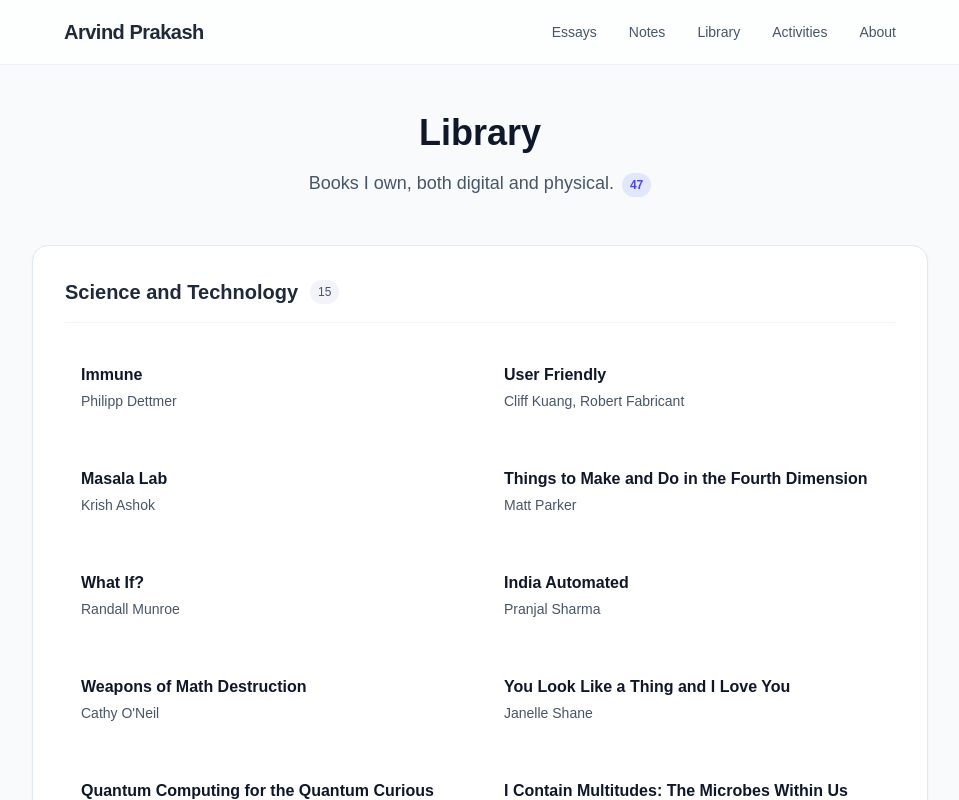
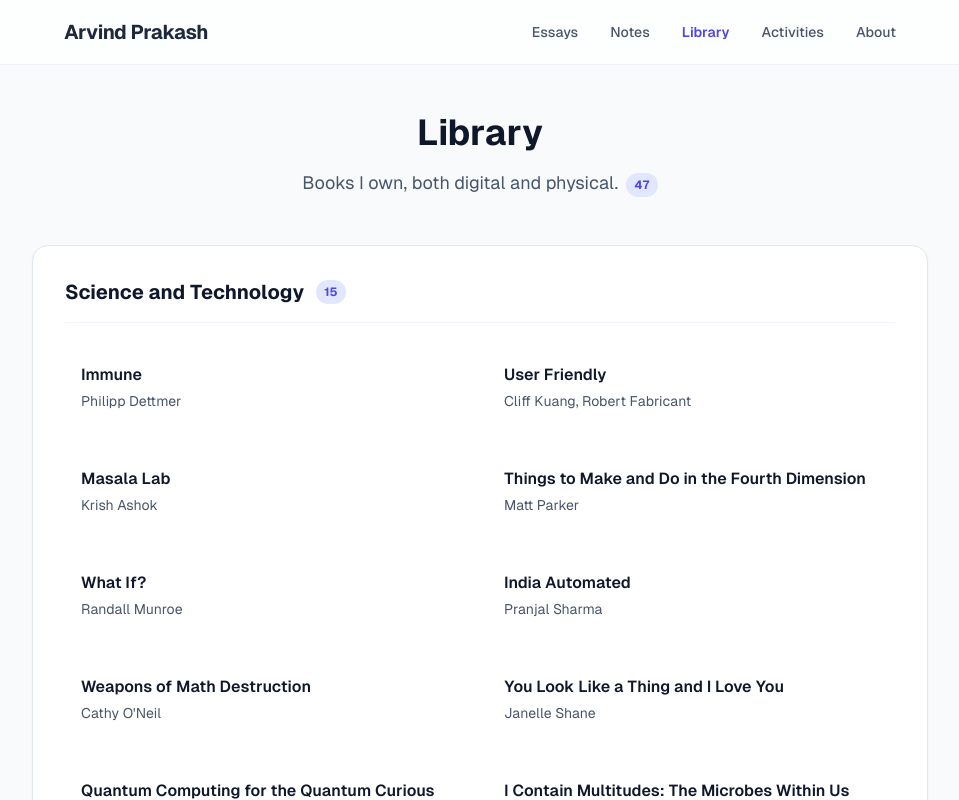
Before and after one commit to DrNightmare/blog-v2, a Next.js app: page /library in a window 1280 px wide. Shown: the top 800 px of the page, without its empty margins (160-1119 px from the left). Built offline with nearby package versions, Linux system fonts and the light colour scheme.

Commit message:
chore: UI updates, third cut

```diff
--- a/src/app/globals.css
+++ b/src/app/globals.css
@@ -3,7 +3,7 @@
 @tailwind utilities;
 
 :root {
-  /* Base Colors */
+  /* Base Colors (Start-up Minimal / Slate) */
   --background: #f8fafc;
   /* Slate-50 */
   --foreground: #0f172a;
@@ -11,7 +11,7 @@
   --surface: #ffffff;
   /* White */
 
-  /* Typography */
+  /* Typography (Crisp Cool Grays) */
   --text-main: #1e293b;
   /* Slate-800 */
   --text-secondary: #475569;
@@ -21,7 +21,7 @@
   --text-subtle: #94a3b8;
   /* Slate-400 */
 
-  /* Primary Brand Colors */
+  /* Primary Brand Colors (Electric Indigo) */
   --primary: #4f46e5;
   /* Indigo-600 */
   --primary-hover: #4338ca;
@@ -55,7 +55,7 @@
 body {
   color: var(--foreground);
   background: var(--background);
-  font-family: Arial, Helvetica, sans-serif;
+  font-family: var(--font-geist-sans), sans-serif;
 }
 
 p {
--- a/src/app/library/page.tsx
+++ b/src/app/library/page.tsx
@@ -56,8 +56,8 @@ export default async function Library() {
 const BookList = ({ title, books }: { title: string; books: Book[] }) => (
     <div className="bg-surface rounded-2xl border border-border p-6 sm:p-8 shadow-sm">
         <div className="flex items-center gap-3 mb-6 pb-4 border-b border-border-light">
-            <h2 className="text-xl font-bold text-text-main">{title}</h2>
-            <span className="text-xs font-medium bg-border-light text-text-secondary px-2 py-1 rounded-full">
+            <h2 className="text-xl font-bold text-foreground">{title}</h2>
+            <span className="text-xs font-bold bg-primary-light text-primary px-2 py-1 rounded-full">
                 {books.length}
             </span>
         </div>
--- a/src/components/NavBar.tsx
+++ b/src/components/NavBar.tsx
@@ -1,6 +1,11 @@
+'use client';
+
 import Link from 'next/link';
+import { usePathname } from 'next/navigation';
 
 export default function Navbar() {
+  const pathname = usePathname();
+
   return (
     <nav className="sticky top-0 z-50 w-full backdrop-blur-md bg-white/70 border-b border-slate-200/50">
       <div className="max-w-4xl mx-auto px-4 sm:px-6 lg:px-8">
@@ -14,11 +19,11 @@ export default function Navbar() {
 
           {/* Navigation Links */}
           <div className="flex space-x-6 sm:space-x-8">
-            <NavLink href="/essays">Essays</NavLink>
-            <NavLink href="/notes">Notes</NavLink>
-            <NavLink href="/library">Library</NavLink>
-            <NavLink href="/activities">Activities</NavLink>
-            <NavLink href="/about">About</NavLink>
+            <NavLink href="/essays" activePath={pathname}>Essays</NavLink>
+            <NavLink href="/notes" activePath={pathname}>Notes</NavLink>
+            <NavLink href="/library" activePath={pathname}>Library</NavLink>
+            <NavLink href="/activities" activePath={pathname}>Activities</NavLink>
+            <NavLink href="/about" activePath={pathname}>About</NavLink>
           </div>
         </div>
       </div>
@@ -26,11 +31,16 @@ export default function Navbar() {
   );
 }
 
-function NavLink({ href, children }: { href: string; children: React.ReactNode }) {
+function NavLink({ href, children, activePath }: { href: string; children: React.ReactNode; activePath: string }) {
+  const isActive = activePath.startsWith(href);
+
   return (
     <Link
       href={href}
-      className="text-sm font-medium text-slate-600 hover:text-indigo-600 transition-colors"
+      className={`text-sm font-medium transition-colors ${isActive
+          ? 'text-primary font-semibold'
+          : 'text-slate-600 hover:text-indigo-600'
+        }`}
     >
       {children}
     </Link>
```
